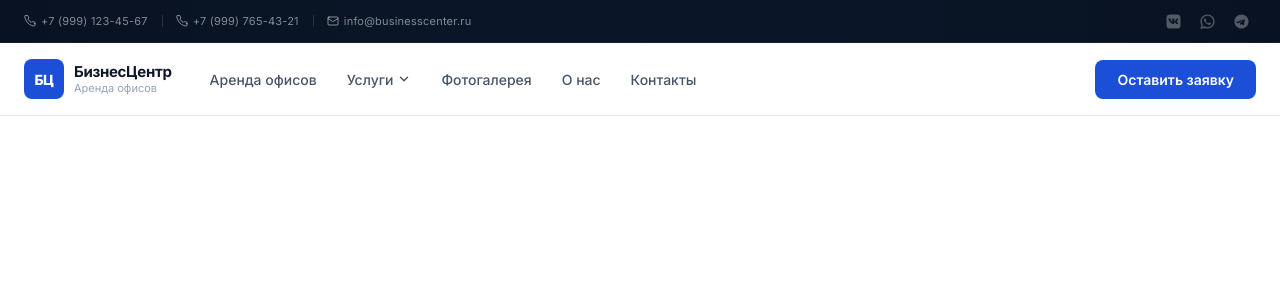
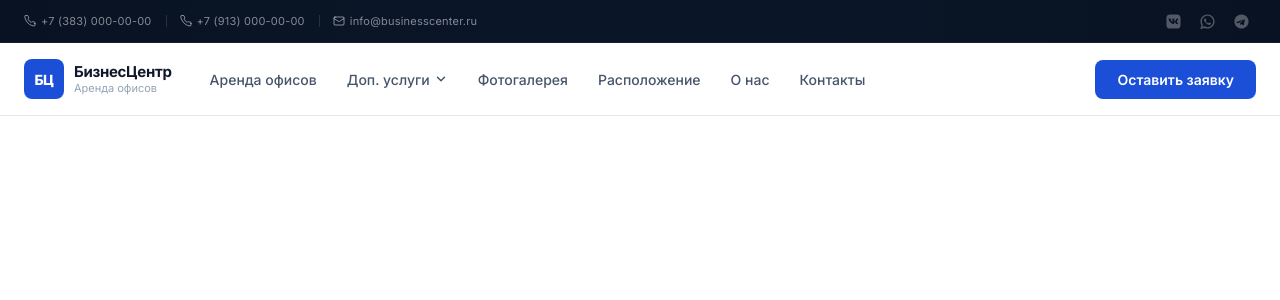
Before and after one commit to GANSGX/business-center-commercial-office, a Next.js app: page / in a window 1280 px wide. Shown: the top 300 px of the page. Built offline with nearby package versions, Linux system fonts and the light colour scheme.

Commit message:
fix: header nav labels (Доп. услуги, Расположение), NSK address, correct services list

```diff
--- a/src/app/(public)/layout.tsx
+++ b/src/app/(public)/layout.tsx
@@ -3,21 +3,22 @@ import { Header } from '@/widgets/header'
 
 // TODO Sprint 1: заменить на fetch('/api/settings') и fetch('/api/services') с ISR revalidate
 const mockSettings = {
-  phones: ['+7 (999) 123-45-67', '+7 (999) 765-43-21'],
+  phones: ['+7 (383) 000-00-00', '+7 (913) 000-00-00'],
   email: 'info@businesscenter.ru',
-  address: 'г. Москва, ул. Примерная, 1',
+  address: 'г. Новосибирск, ул. Ленина, 105',
   socials: {
     vk: 'https://vk.com/example',
-    wa: 'https://wa.me/79991234567',
+    wa: 'https://wa.me/73830000000',
     tg: 'https://t.me/example',
   },
 }
 
 const mockServices = [
-  { title: 'Интернет и телефония', slug: 'internet' },
   { title: 'Парковка', slug: 'parking' },
-  { title: 'Переговорные комнаты', slug: 'meeting-rooms' },
-  { title: 'Реклама на фасаде', slug: 'advertising' },
+  { title: 'Реклама внутри здания', slug: 'advertising' },
+  { title: 'Клининг', slug: 'cleaning' },
+  { title: 'Охрана', slug: 'security' },
+  { title: 'Почтовая ячейка', slug: 'mailbox' },
 ]
 
 export default function PublicLayout({ children }: { children: React.ReactNode }) {
--- /dev/null
+++ b/src/shared/ui/icons/IconMessageCircle.tsx
@@ -0,0 +1,23 @@
+interface IconProps {
+  size?: number
+  className?: string
+}
+
+export function IconMessageCircle({ size = 20, className }: IconProps) {
+  return (
+    <svg
+      width={size}
+      height={size}
+      viewBox="0 0 24 24"
+      fill="none"
+      stroke="currentColor"
+      strokeWidth="2"
+      strokeLinecap="round"
+      strokeLinejoin="round"
+      className={className}
+      aria-hidden="true"
+    >
+      <path d="M7.9 20A9 9 0 1 0 4 16.1L2 22Z" />
+    </svg>
+  )
+}
--- a/src/shared/ui/icons/index.ts
+++ b/src/shared/ui/icons/index.ts
@@ -8,3 +8,4 @@ export { IconVk } from './IconVk'
 export { IconWhatsapp } from './IconWhatsapp'
 export { IconTelegram } from './IconTelegram'
 export { IconAvito } from './IconAvito'
+export { IconMessageCircle } from './IconMessageCircle'
--- a/src/widgets/header/ui/Header.tsx
+++ b/src/widgets/header/ui/Header.tsx
@@ -10,6 +10,7 @@ import styles from './Header.module.css'
 const NAV_LINKS = [
   { href: '/offices', label: 'Аренда офисов' },
   { href: '/gallery', label: 'Фотогалерея' },
+  { href: '/contacts#map', label: 'Расположение' },
   { href: '/about', label: 'О нас' },
   { href: '/contacts', label: 'Контакты' },
 ]
@@ -101,7 +102,7 @@ export function Header({ services }: HeaderProps) {
                   aria-expanded={servicesOpen}
                   aria-haspopup="menu"
                 >
-                  Услуги
+                  Доп. услуги
                   <IconChevronDown
                     size={14}
                     className={`${styles.chevron} ${servicesOpen ? styles.chevronOpen : ''}`}
@@ -198,7 +199,7 @@ export function Header({ services }: HeaderProps) {
                 onClick={() => setDrawerServicesOpen((v) => !v)}
                 aria-expanded={drawerServicesOpen}
               >
-                Услуги
+                Доп. услуги
                 <IconChevronDown
                   size={16}
                   className={`${styles.chevron} ${drawerServicesOpen ? styles.chevronOpen : ''}`}
```
